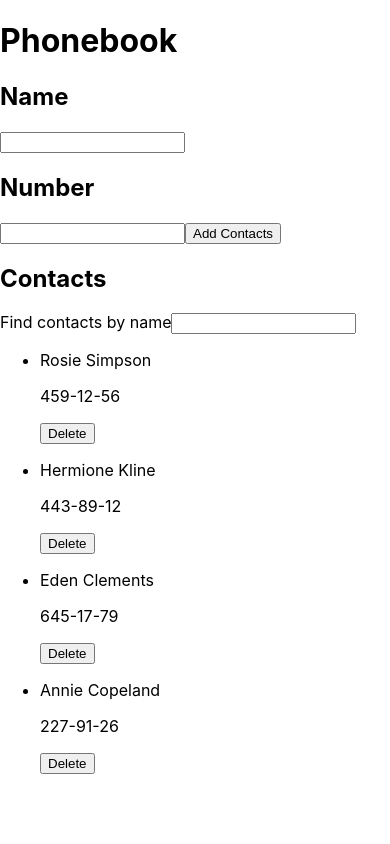
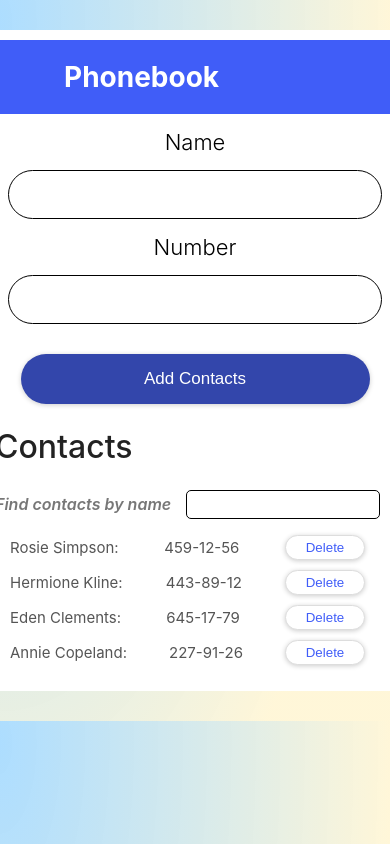
Before and after one commit to TetianaKokoilo/goit-react-hw-02-phonebook, a React (Create React App) app: page / in a window 390 px wide. Built offline with nearby package versions, Linux system fonts and the light colour scheme.

Commit message:
add styled Component for phonebook

```diff
--- a/package.json
+++ b/package.json
@@ -12,6 +12,7 @@
     "react": "^18.1.0",
     "react-dom": "^18.1.0",
     "react-scripts": "5.0.1",
+    "styled-components": "^5.3.6",
     "web-vitals": "^2.1.3"
   },
   "scripts": {
--- a/src/components/App.jsx
+++ b/src/components/App.jsx
@@ -3,6 +3,8 @@ import { ContactForm } from './ContactForm/ContactForm';
 import { ContactList } from './ContactList/ContactList';
 import { Filter } from './Filter/Filter';
 import { nanoid } from 'nanoid';
+
+import { StyledTitle, StyledContainer, StyledContactsTitle } from './App.styled';
 
 export class App extends Component {
   state = {
@@ -56,14 +58,14 @@ export class App extends Component {
   render() {
     const contacts = this.getFilterName();
     return (
-      <div>
-        <h1>Phonebook</h1>
+      <StyledContainer>
+        <StyledTitle>Phonebook</StyledTitle>
         <ContactForm onSubmit={this.addContactformSubmit} />
 
-        <h2>Contacts</h2>
+        <StyledContactsTitle>Contacts</StyledContactsTitle>
         <Filter filter={this.changeFilter} />
         <ContactList contacts={contacts} onDelete={this.deleteContact} />
-      </div>
+      </StyledContainer>
     );
   }
 }
--- /dev/null
+++ b/src/components/App.styled.js
@@ -0,0 +1,32 @@
+import styled from "styled-components";
+
+export const StyledContainer = styled.div`
+background: #FFFFFF;
+padding: 10px;
+width: 400px;
+border-radius: 8px;
+`
+
+
+export const StyledTitle = styled.h1`
+background: #405DF8;
+color: #FFFFFF;
+font-weight: 700;
+font-size: 28px;
+line-height: 38px;
+padding-top: 18px;
+padding-bottom: 18px;
+padding-left: 69px;
+margin: 0;
+`
+
+export const StyledContactsTitle = styled.h2`
+  font-weight: 500;
+  font-size: 32px;
+  line-height: 26px;
+  color: #222222;
+  text-align: start;
+  margin-top: 30px;
+  margin-bottom: 30px;
+
+`
--- a/src/components/ContactForm/ContactForm.jsx
+++ b/src/components/ContactForm/ContactForm.jsx
@@ -1,5 +1,7 @@
 import { Component } from 'react';
 import { nanoid } from 'nanoid';
+import { StyledInput, StyledForm, StyledName, StyledFormButton } from './ContactForm.styled';
+
 const INITIAL_STATE = {
   name: '',
   number: '',
@@ -28,9 +30,9 @@ export class ContactForm extends Component {
     render() {
         const { name, number } = this.state;
     return (
-      <form onSubmit={this.handleSubmit}>
-        <h2>Name</h2>
-        <input
+      <StyledForm onSubmit={this.handleSubmit}>
+        <StyledName>Name</StyledName>
+        <StyledInput
           type="text"
           name="name"
           pattern="^[a-zA-Zа-яА-Я]+(([' -][a-zA-Zа-яА-Я ])?[a-zA-Zа-яА-Я]*)*$"
@@ -40,8 +42,8 @@ export class ContactForm extends Component {
           onChange={this.handleChange}
           value={name}
         />
-        <h2>Number</h2>
-        <input
+        <StyledName>Number</StyledName>
+        <StyledInput
           type="tel"
           name="number"
           pattern="\+?\d{1,4}?[-.\s]?\(?\d{1,3}?\)?[-.\s]?\d{1,4}[-.\s]?\d{1,4}[-.\s]?\d{1,9}"
@@ -51,8 +53,8 @@ export class ContactForm extends Component {
           onChange={this.handleChange}
           value={number}
         />
-        <button type="submit">Add Contacts</button>
-      </form>
+        <StyledFormButton type="submit">Add Contacts</StyledFormButton>
+      </StyledForm>
     );
   }
 }
--- /dev/null
+++ b/src/components/ContactForm/ContactForm.styled.js
@@ -0,0 +1,53 @@
+
+import styled from 'styled-components';
+
+export const StyledForm = styled.form`
+  display: flex;
+  align-items: center;
+  flex-direction: column;
+`;
+
+export const StyledInput = styled.input`
+  width: 350px;
+  height: 45px;
+  border-radius: 30px;
+  padding-left: 20px;
+  font-weight: 400;
+  font-size: 17px;
+  line-height: 20px;
+  color: #555555;
+  border: 0.5px solid #000000;
+
+  &:hover,
+  &:focus {
+    border: 2px solid #3346ab;
+  }
+`;
+
+export const StyledName = styled.h2`
+  font-weight: 300;
+  font-size: 22px;
+  line-height: 26px;
+  color: #000000;
+  margin-top: 15px;
+  margin-bottom: 15px;
+`;
+export const StyledFormButton = styled.button`
+  margin-top: 30px;
+  width: 349px;
+  height: 50px;
+  background: #3346ab;
+  box-shadow: 0px 1px 5px rgba(0, 0, 0, 0.2);
+  border-radius: 30px;
+  color: #ffffff;
+  font-size: 17px;
+  line-height: 20px;
+  border: none;
+
+  &:hover,
+  &:focus {
+    background: #405df8;
+    box-shadow: 0px 1px 5px rgba(0, 0, 0, 0.2);
+    transition: 1s;
+  }
+`;
--- a/src/components/ContactList/ContactList.jsx
+++ b/src/components/ContactList/ContactList.jsx
@@ -1,18 +1,19 @@
 import PropTypes from 'prop-types';
+import { StyledText, StyledList, StyledItems, StyledContactButton } from './ContactList.styled'
 
 export const ContactList = ({ contacts, onDelete }) => {
   return (
-    <ul>
+    <StyledList>
       {contacts.map(({ id, name, number }) => (
-        <li key={id}>
-          <p>{name}</p>
-          <p>{number}</p>
-          <button type="button" onClick={() => onDelete(id)}>
+        <StyledItems key={id}>
+          <StyledText>{name}:</StyledText>
+          <StyledText>{number}</StyledText>
+          <StyledContactButton type="button" onClick={() => onDelete(id)}>
             Delete
-          </button>
-        </li>
+          </StyledContactButton>
+        </StyledItems>
       ))}
-    </ul>
+    </StyledList>
   );
 };
 
--- /dev/null
+++ b/src/components/ContactList/ContactList.styled.js
@@ -0,0 +1,37 @@
+import styled from 'styled-components';
+
+export const StyledText = styled.p`
+  text-align: center;
+`;
+export const StyledList = styled.ul`
+  padding-left: 15px;
+  padding-right: 30px;
+  margin-left: auto;
+  margin-right: auto;
+`;
+export const StyledItems = styled.li`
+  display: flex;
+  justify-content: space-between;
+  align-items: center;
+  gap: 20px;
+  color: #555555;
+  font-size: 15px;
+  line-height: 18px;
+  margin-bottom: 10px;
+`;
+export const StyledContactButton = styled.button`
+  background: #ffffff;
+  color: #405df8;
+  width: 80px;
+  height: 25px;
+  box-shadow: 0px 1px 5px rgba(0, 0, 0, 0.2);
+  border-radius: 30px;
+  border: 0.5px solid #dddddd;
+  &:hover,
+  &:focus {
+    background: #405df8;
+    color: #ffffff;
+    box-shadow: 0px 1px 5px rgba(0, 0, 0, 0.2);
+    transition: 1s;
+  }
+`;
--- a/src/components/Filter/Filter.jsx
+++ b/src/components/Filter/Filter.jsx
@@ -1,11 +1,12 @@
 import PropTypes from 'prop-types';
+import { StyledLabel, StyledFilterInput } from './Filter.styled';
 
 export const Filter = ({ filter }) => {
   return (
-    <label>
+    <StyledLabel>
       Find contacts by name
-      <input type="text" onChange={filter} />
-    </label>
+      <StyledFilterInput type="text" onChange={filter} />
+    </StyledLabel>
   );
 };
 
--- /dev/null
+++ b/src/components/Filter/Filter.styled.js
@@ -0,0 +1,25 @@
+import styled from "styled-components";
+
+export const StyledLabel = styled.label`
+color: #777777;
+font-style: italic;
+font-weight: 600;
+font-size: 16px;
+line-height: 26px;
+`
+export const StyledFilterInput = styled.input`
+  width: 180px;
+  height: 25px;
+  border-radius: 5px;
+  padding-left: 10px;
+  font-weight: 400;
+  font-size: 17px;
+  line-height: 20px;
+  color: #555555;
+  border: 0.5px solid #000000;
+  margin-left: 15px;
+  &:hover,
+  &:focus {
+    border: 2px solid #3346ab;
+  }
+`
--- a/src/index.css
+++ b/src/index.css
@@ -7,9 +7,32 @@ body {
     sans-serif;
   -webkit-font-smoothing: antialiased;
   -moz-osx-font-smoothing: grayscale;
+  background: radial-gradient(
+    100% 132.88% at 0% 3.17%,
+    rgba(0, 150, 255, 0.32) 0%,
+    rgba(255, 222, 106, 0.26) 100%
+  );
+  display: flex;
+  justify-content: center;
+  margin-top: 30px;
+  margin-bottom: 30px;
 }
 
 code {
   font-family: source-code-pro, Menlo, Monaco, Consolas, 'Courier New',
     monospace;
 }
+h1,
+h2,
+h3,
+h4,
+h5,
+h6,
+p {
+  margin: 0;
+}
+li {
+  margin: 0;
+  padding: 0;
+  list-style: none;
+}
```
Also changed, not shown: 1 other file (tests, documents, lock files or other folders).
